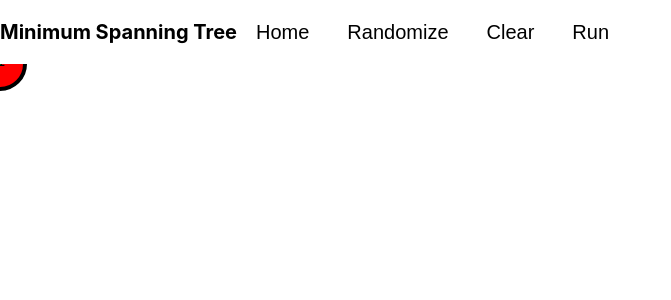
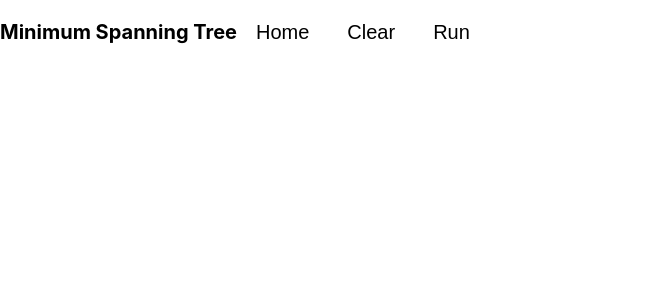
Before and after one commit to AloeVeraCanCode/AlgoManiac, a React (Create React App) app: page /spanning in a window 1280 px wide. Shown: the top 300 px of the page, without its empty margins (0-671 px from the left). Built offline with nearby package versions, Linux system fonts and the light colour scheme.

Commit message:
Framer motion removed

```diff
--- a/src/Components/Graph/Graph.jsx
+++ b/src/Components/Graph/Graph.jsx
@@ -4,6 +4,22 @@ import Controller from './Controller'
 import '../../CSS/SpanningTree/graph.css'
 import { Prim } from '../SpanningTree/Prim';
 var node=0;
+function disablePointers()
+    {
+
+         document.getElementById("findSpanningTree").disabled = true;
+         document.getElementById("findSpanningTree").style.cursor = 'wait';
+         document.getElementById("clear").disabled = true;
+         document.getElementById("clear").style.cursor = 'wait';
+    }
+    function enablePointers()
+    {
+
+         document.getElementById("findSpanningTree").disabled = false;
+         document.getElementById("findSpanningTree").style.cursor = ' pointer';
+         document.getElementById("clear").disabled = false;
+         document.getElementById("clear").style.cursor='pointer';
+    }
 async function wait(t)
 {
   return(new Promise(resolve=>setTimeout(resolve,t)));
@@ -19,14 +35,15 @@ async function animate(g,setGraph)
   };
 }
 async function subanimate(g,setGraph,sr){
-  sr(false);
+  sr(false);disablePointers();
   await animate(g,setGraph);
+  enablePointers();
 }
 export default function Graph(props) {
  console.log("Graph")
 
   const [id,setId]=useState(1);
-  const [graph,setGraph]=useState({'nodes':{1:{x:0,y:0,color:'red'}},'edges':{1:[[1,10,'green']]}});
+  const [graph,setGraph]=useState({'nodes':{1:{x:-30,y:-30,color:'red'}},'edges':{1:[[1,10,'green']]}});
   const [pressedNode,setPressedNode]=useState(false);
   console.log(graph);
   const clickId=(i)=>{
@@ -66,11 +83,15 @@ export default function Graph(props) {
   React.useEffect(()=>{
     console.log("Here")
     if(props.run){
-
     var newGraph=Prim(graph,setGraph);
     subanimate(newGraph,setGraph,props.setRun);
     // console.log()
-
+    }
+    if(props.clear)
+    {
+      node=0;
+      props.setClear(false);
+      setGraph({'nodes':{1:{x:-30,y:-30,color:'red'}},'edges':{1:[[1,10,'green']]}});
     }
   })
   return (
--- a/src/Components/PathFinding/PathFindingBar.jsx
+++ b/src/Components/PathFinding/PathFindingBar.jsx
@@ -160,7 +160,7 @@ export default function (props) {
      }
    return (
      <div className="sort-bar">
-       <h3>Sorting</h3>
+       <h3>Path Finding</h3>
        <div className="inside-sort-bar">
          <a href="/"><button type="submit" href="/">Home</button></a>
          <button href="/" id="random" onClick={setArray}>Randomize</button>
--- a/src/Components/Sorting page/BarContainer.jsx
+++ b/src/Components/Sorting page/BarContainer.jsx
@@ -1,6 +1,5 @@
 import React from 'react'
 import '../../CSS/Sorting/BarContainer.css';
-import { motion } from "framer-motion"
 
 export default function BarContainer(props) {
     const h=300;
--- a/src/Components/SpanningTree/SpanningTreeBar.jsx
+++ b/src/Components/SpanningTree/SpanningTreeBar.jsx
@@ -7,8 +7,7 @@ export default function SpanningTreeBar(props) {
           <h3>Minimum Spanning Tree</h3>
           <div className="inside-sort-bar">
             <a href="/"><button type="submit" href="/">Home</button></a>
-            <button href="/" id="random" >Randomize</button>
-            <button  id="clear" >Clear</button>
+            <button  id="clear" onClick={()=>props.setClear(true)}>Clear</button>
           </div>
           <button className="find-spanning-tree-button"  id='findSpanningTree' onClick={()=>props.setRun(true)}>Run</button>
         </div>
--- a/src/Pages/SpanningTree/SpanningTreePage.jsx
+++ b/src/Pages/SpanningTree/SpanningTreePage.jsx
@@ -3,10 +3,12 @@ import SpanningTreeBar from '../../Components/SpanningTree/SpanningTreeBar';
 import Graph from '../../Components/Graph/Graph';
 export default function SpanningTreePage() {
   const [run,setRun]=useState(false);
+  const [clear,setClear]=useState(false);
+
   return (
     <div>
-      <SpanningTreeBar run={run} setRun={setRun}></SpanningTreeBar>
-      <Graph run={run} setRun={setRun}></Graph>
+      <SpanningTreeBar run={run} setRun={setRun} clear={clear} setClear={setClear}></SpanningTreeBar>
+      <Graph run={run} setRun={setRun} clear={clear} setClear={setClear}></Graph>
     </div>
   )
 }
```
